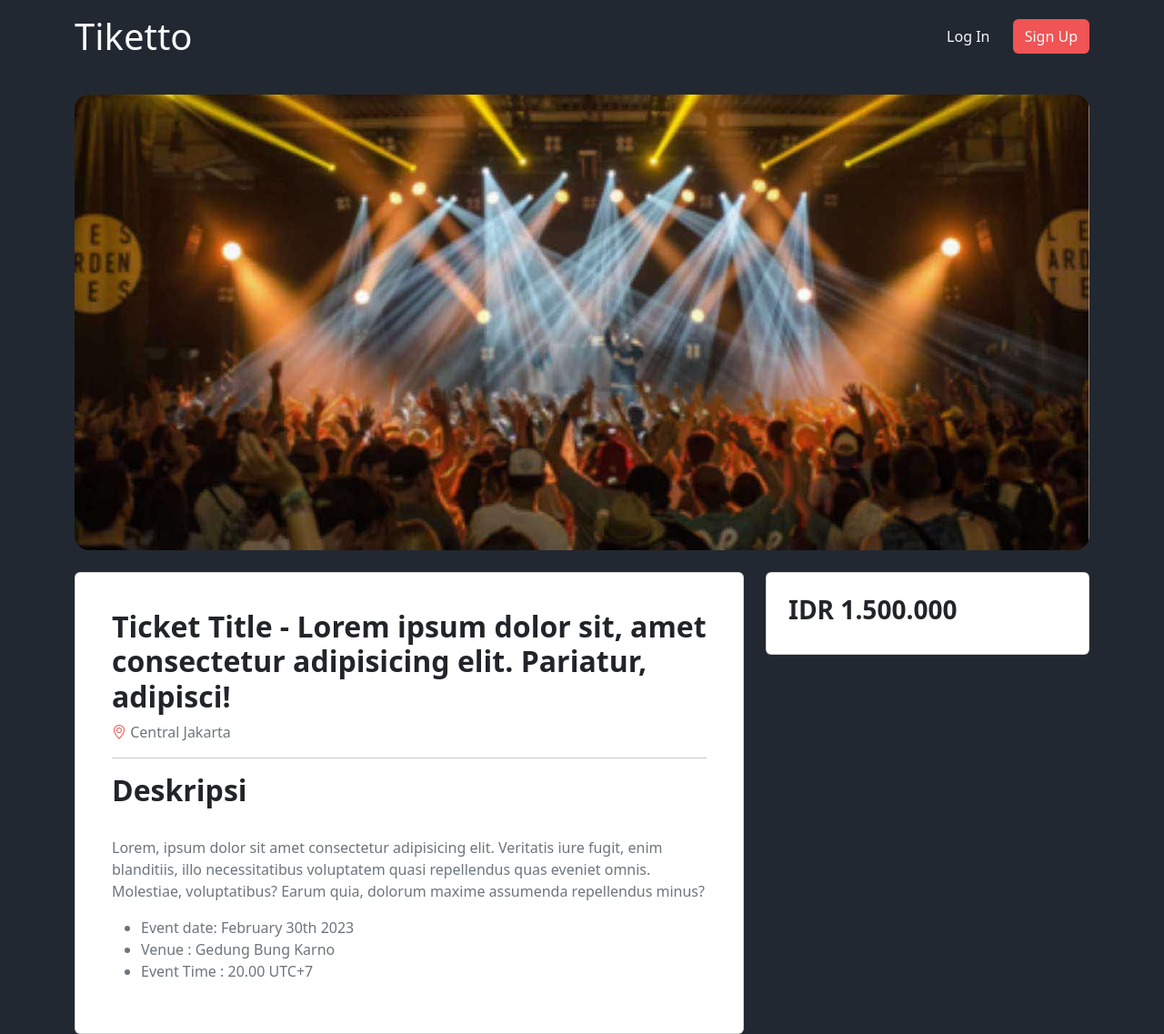
After one commit to Rizqirazkafi/Tiketto, a PHP site: page /konser-1/konser-1.html in a window 1280 px wide. The commit adds this page. Shown: the whole page at 91% size. Run offline with PHP 8.4, Linux system fonts and the light colour scheme.

Commit message:
Fix navbar links

```diff
--- a/css/styles.css
+++ b/css/styles.css
@@ -1,6 +1,15 @@
 body {
   min-height: 756px;
   background-color: #222831;
+}
+
+.nav a{
+  font-family: "Poppins";
+  font-weight: 700;
+  font-style: normal;
+}
+.icon{
+  color: #f05454;
 }
 .btnself-orange {
   background-color: #f05454;
@@ -36,7 +45,7 @@ body {
   display: inline-block;
   content: "";
   border-top: 0.1rem solid white;
-  width: 175px;
+  width: 9.5rem;
   margin: 0 1rem;
   transform: translateY(-0.2rem);
 }
--- a/index.html
+++ b/index.html
@@ -21,9 +21,9 @@
           class="d-flex flex-wrap align-items-center justify-content-center justify-content-md-between py-3 mb-4"
         >
           <h1
-            class="d-flex align-items-center text-light col-md-3 mb-2 mb-md-0 text-decoration-none"
+            class="d-flex align-items-center  col-md-3 mb-2 mb-md-0 "
           >
-            Tiketto
+          <a href="/index.html" class="text-light text-decoration-none">Tiketto</a>
           </h1>
           <div class="col-md-3 text-end">
             <a href="/login.html"
--- /dev/null
+++ b/konser-1/konser-1.html
@@ -0,0 +1,108 @@
+<!DOCTYPE html>
+<html lang="en">
+
+<head>
+    <meta charset="UTF-8">
+    <meta http-equiv="X-UA-Compatible" content="IE=edge">
+    <meta name="viewport" content="width=device-width, initial-scale=1.0">
+    <title>Konser1</title>
+    <link rel="stylesheet" href="https://fonts.googleapis.com/css?family=Poppins" />
+    <link rel="stylesheet" href="https://fonts.googleapis.com/icon?family=Material+Icons" />
+    <link href="https://cdn.jsdelivr.net/npm/bootstrap@5.2.1/dist/css/bootstrap.min.css" rel="stylesheet"
+        integrity="sha384-iYQeCzEYFbKjA/T2uDLTpkwGzCiq6soy8tYaI1GyVh/UjpbCx/TYkiZhlZB6+fzT" crossorigin="anonymous" />
+    <link rel="stylesheet" href="https://cdn.jsdelivr.net/npm/bootstrap-icons@1.10.2/font/bootstrap-icons.css">
+    <link rel="stylesheet" href="/css/styles.css" />
+</head>
+
+<body>
+    <section id="nav">
+      <div class="container">
+        <header
+          class="d-flex flex-wrap align-items-center justify-content-center justify-content-md-between py-3 mb-4"
+        >
+          <h1
+            class="d-flex align-items-center  col-md-3 mb-2 mb-md-0 "
+          >
+          <a href="/index.html" class="text-light text-decoration-none">Tiketto</a>
+          </h1>
+          <div class="col-md-3 text-end">
+            <a href="/login.html"
+              ><button class="btn me-2 text-light" type="button">
+                Log In
+              </button></a
+            >
+            <a href="/signup.html">
+              <button class="btn btnself-orange text-light" type="button">
+                Sign Up
+              </button>
+            </a>
+          </div>
+        </header>
+      </div>
+    </section>
+    <section>
+        <div class="container-fluid">
+            <div class="container ">
+                <div id="carouselExampleSlidesOnly" class="carousel slide" data-bs-ride="carousel">
+                    <div class="carousel-inner">
+                        <div class="carousel-item active">
+                            <img src="/images/banner.jpg" class="d-block w-100 rounded-4" alt="...">
+                        </div>
+                    </div>
+                </div>
+            </div>
+            <br>
+            <section>
+                <div class="container-fluid`">
+                    <div class="container">
+                        <div class="row">
+                            <div class="col-lg-8">
+                                <div class="card p-lg-4 p-sm-2">
+                                    <div class="card-body">
+                                        <h2 class=""><b>Ticket Title - Lorem ipsum dolor sit, amet consectetur
+                                                adipisicing elit.
+                                                Pariatur, adipisci!</b></h2>
+                                        <p class="text-secondary"><i class="bi bi-geo-alt icon"></i>
+                                            Central Jakarta</p>
+                                        <hr>
+                                        <div class="">
+
+                                            <h2><b>Deskripsi</b></h2>
+                                            <br>
+                                            <p class="text-secondary">
+                                                Lorem, ipsum dolor sit amet consectetur adipisicing elit. Veritatis iure
+                                                fugit,
+                                                enim blanditiis, illo necessitatibus voluptatem quasi repellendus quas
+                                                eveniet
+                                                omnis. Molestiae, voluptatibus? Earum quia, dolorum maxime assumenda
+                                                repellendus
+                                                minus?
+                                            </p>
+                                            <ul class="text-secondary">
+                                                <li>Event date: February 30th 2023</li>
+                                                <li>Venue : Gedung Bung Karno</li>
+                                                <li>Event Time : 20.00 UTC+7</li>
+                                            </ul>
+                                        </div>
+                                    </div>
+                                </div>
+
+                            </div>
+                            <div class="col-lg-4">
+                                <div class="card p-lg-4 p-sm-2">
+                                    <h3 class=""><b>IDR 1.500.000</b></h3>
+
+                                </div>
+                            </div>
+                        </div>
+
+
+                    </div>
+                </div>
+
+            </section>
+        </div>
+    </section>
+</body>
+
+</html>
```
Also changed, not shown: login.html (+11 -5 lines), signup.html (+11 -5 lines), images/banner.jpg (added), images/location.svg (added).
